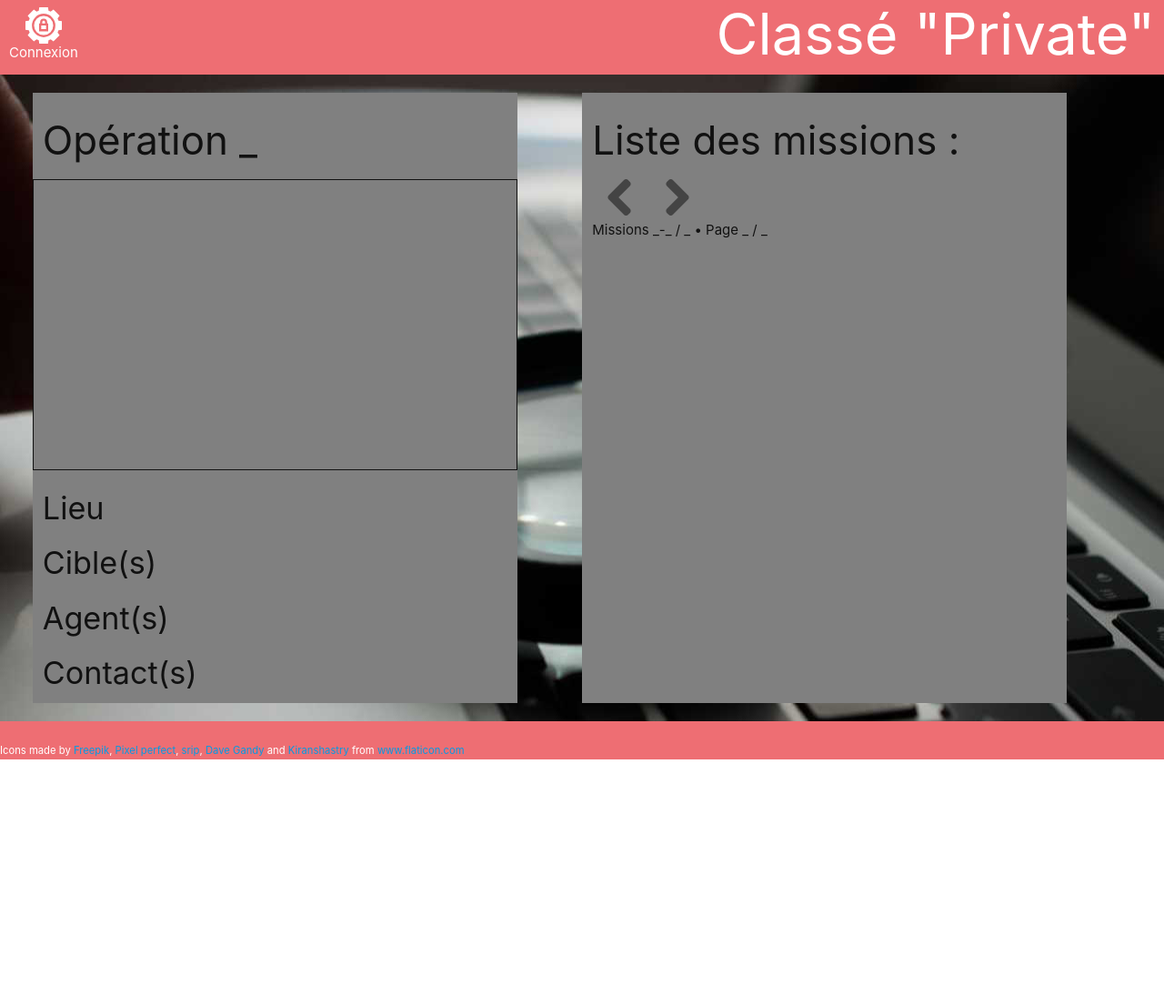
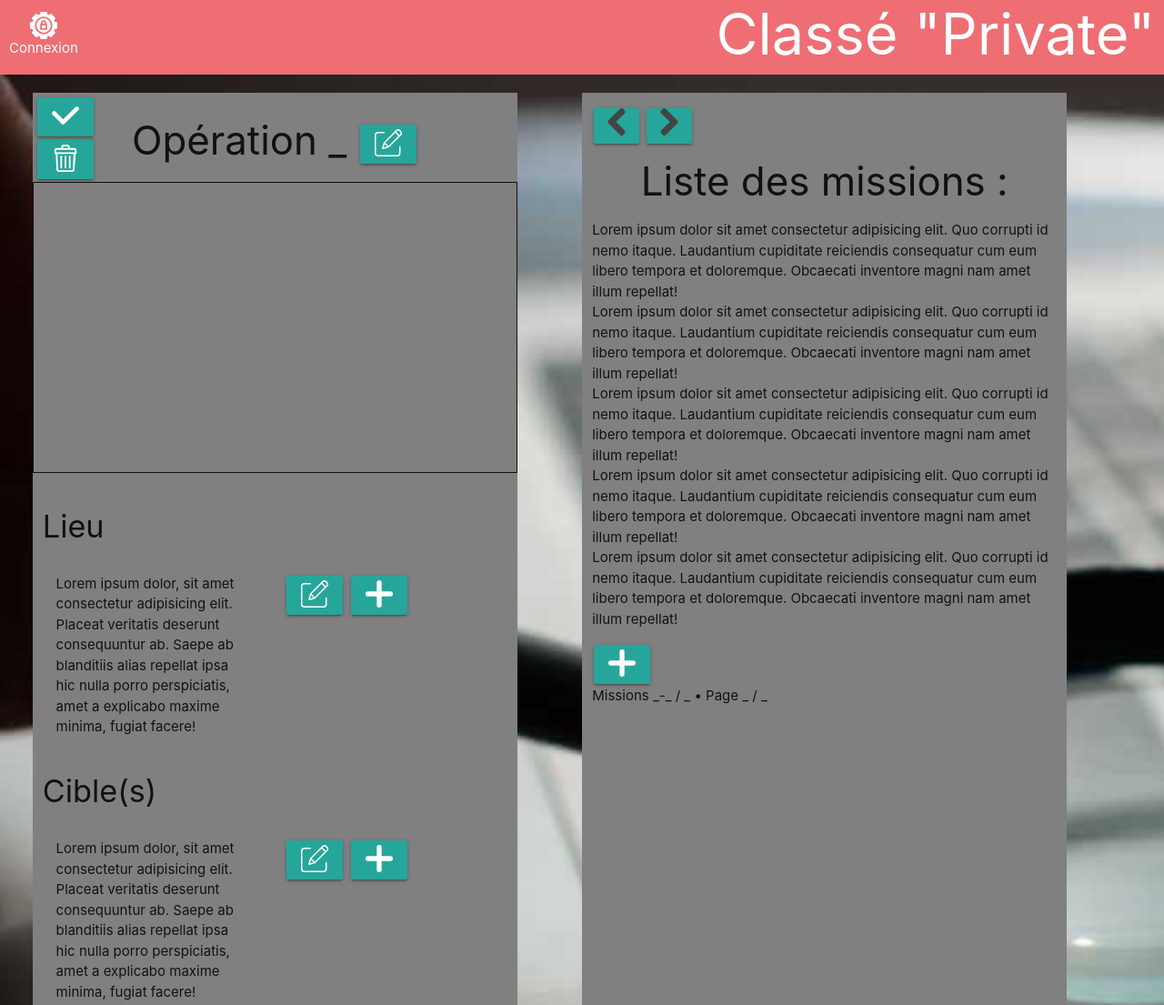
Before and after one commit to Iswenzz/Simplon-CTS, a website built with webpack: page public/index.html in a window 1280 px wide. Shown: the part 7-1112 px from the top of the page at 91% size. Before the commit the page ends 842 px from the top, so only its background shows below. Built offline with nearby package versions, Linux system fonts and the light colour scheme.

Commit message:
(front) boutons stylisés

```diff
--- a/public/index.html
+++ b/public/index.html
@@ -80,11 +80,11 @@
 	<main>
 		<div class="row">
 			<!-- page gauche : détails -->
-			<section id="mission-detail" class="page col m11 l5">
+			<section id="page-mission-detail" class="page col m11 l5">
 				<!-- titre de la mission : à insérer en JS -->
 				<h3>
 					Opération <span id="mission-title">_</span>
-					<button id="mission-details-title-edit" class="visible-when-connected"
+					<button id="mission-details-title-edit" class="btn visible-when-connected"
 						title="Éditer le nom de la mission">
 						<svg xmlns="http://www.w3.org/2000/svg" viewBox="0 -1 401.5 401">
 							<path
@@ -95,15 +95,15 @@
 				</h3>
 
 				<!-- contrôle mission entière -->
-				<section class="controls visible-when-connected">
-					<button id="mission-details-confirm" title="Confirmer la mission">
+				<section id="controls" class="visible-when-connected">
+					<button id="mission-details-confirm" title="Confirmer la mission" class="btn">
 						<svg xmlns="http://www.w3.org/2000/svg" viewBox="0 0 492 492">
 							<path
 								d="M484 104.5l-16-16c-5-5-11.8-8-19-8s-14 2.8-19 8L203.5 314.8 62 173.3c-5-5-11.8-8-19-8s-14 2.8-19 8l-16 16c-5 5-8 11.8-8 19s2.8 14 8 19l159.7 159.7c.2.3.4.6.7.8l16 16c5 5 11.8 7.6 19 7.6h.1c7.2 0 14-2.5 19-7.6L484 142.5a27 27 0 0 0 0-38z" />
 						</svg>
 						<span class="sr-only">Confirmer la mission</span>
 					</button>
-					<button id="mission-details-delete" title="Supprimer la mission">
+					<button id="mission-details-delete" title="Supprimer la mission" class="btn">
 						<svg xmlns="http://www.w3.org/2000/svg" viewBox="0 0 512 512">
 							<path
 								d="M424 64h-88V48a48 48 0 0 0-48-48h-64a48 48 0 0 0-48 48v16H88a40 40 0 0 0-40 40v56a16 16 0 0 0 16 16h8.7l13.8 290.3a48 48 0 0 0 47.9 45.7h243a48 48 0 0 0 47.9-45.7L448 176a16 16 0 0 0 16-16v-56a40 40 0 0 0-40-40zM208 48a16 16 0 0 1 16-16h64a16 16 0 0 1 16 16v16h-96zM80 104a8 8 0 0 1 8-8h336a8 8 0 0 1 8 8v40H80zm313.5 360.8a16 16 0 0 1-16 15.2h-243a16 16 0 0 1-16-15.2L104.8 176h302.4z" />
@@ -125,13 +125,16 @@
 				<!-- résumé écrit -->
 				<section id="description">
 					<!-- lieu -->
-					<section id="location">
-						<h4>Lieu</h4>
-						<p id="location-desc"></p>
-						<div class="logo-container">
+					<section id="location" class="row">
+						<h4 class="col s12">Lieu</h4>
+						<p id="location-desc" class="col m12 l5">Lorem ipsum dolor, sit amet consectetur adipisicing
+							elit. Placeat
+							veritatis deserunt consequuntur ab. Saepe ab blanditiis alias repellat ipsa hic nulla porro
+							perspiciatis, amet a explicabo maxime minima, fugiat facere!</p>
+						<div class="logo-container col m12 l5">
 							<!-- image du pays TODO -->
 							<button id="mission-details-country-edit" title="Changer le pays"
-								class="visible-when-connected">
+								class="btn visible-when-connected">
 								<svg xmlns="http://www.w3.org/2000/svg" viewBox="0 -1 401.5 401">
 									<path
 										d="M370.6 251a10 10 0 0 0-10 10v88.8a30 30 0 0 1-30 30H50a30 30 0 0 1-30-30V89.2a30 30 0 0 1 30-30h88.8a10 10 0 1 0 0-20H50a50 50 0 0 0-50 50v260.6a50 50 0 0 0 50 50h280.6a50 50 0 0 0 50-50V261a10 10 0 0 0-10-10zm6-237.6a45 45 0 0 0-63.6 0L134.6 191.8a10 10 0 0 0-2.6 4.4L108.6 281a10 10 0 0 0 12.3 12.3l84.7-23.5a10 10 0 0 0 4.4-2.6L388.4 88.8a45 45 0 0 0 0-63.6zm-220.3 185l146-146 47 47-146 146zm-9.4 19l37.6 37.6-52 14.4zM374.2 74.7l-10.6 10.6-47-47L327 27.6a25 25 0 0 1 35.4 0L374 39.3a25 25 0 0 1 0 35.4zm0 0" />
@@ -140,7 +143,7 @@
 							</button>
 							<!-- logo(s) planque TODO -->
 							<button id="mission-details-hideout-add" title="Ajouter une planque"
-								class="visible-when-connected">
+								class="btn visible-when-connected">
 								<svg xmlns="http://www.w3.org/2000/svg" viewBox="0 0 448 448">
 									<path
 										d="M408 184H272a8 8 0 0 1-8-8V40a40 40 0 1 0-80 0v136a8 8 0 0 1-8 8H40a40 40 0 1 0 0 80h136a8 8 0 0 1 8 8v136a40 40 0 1 0 80 0V272a8 8 0 0 1 8-8h136a40 40 0 1 0 0-80zm0 0" />
@@ -151,13 +154,16 @@
 					</section>
 
 					<!-- cible(s) -->
-					<section id="target">
-						<h4>Cible(s)</h4>
-						<p id="target-desc"></p>
-						<div class="logo-container">
+					<section id="target" class="row">
+						<h4 class="col s12">Cible(s)</h4>
+						<p id="target-desc" class="col m12 l5">Lorem ipsum dolor, sit amet consectetur adipisicing elit.
+							Placeat veritatis
+							deserunt consequuntur ab. Saepe ab blanditiis alias repellat ipsa hic nulla porro
+							perspiciatis, amet a explicabo maxime minima, fugiat facere!</p>
+						<div class="logo-container col m12 l5">
 							<!-- logo type mission TODO -->
 							<button id="mission-details-type-edit" title="Changer le type de mission"
-								class="visible-when-connected">
+								class="btn visible-when-connected">
 								<svg xmlns="http://www.w3.org/2000/svg" viewBox="0 -1 401.5 401">
 									<path
 										d="M370.6 251a10 10 0 0 0-10 10v88.8a30 30 0 0 1-30 30H50a30 30 0 0 1-30-30V89.2a30 30 0 0 1 30-30h88.8a10 10 0 1 0 0-20H50a50 50 0 0 0-50 50v260.6a50 50 0 0 0 50 50h280.6a50 50 0 0 0 50-50V261a10 10 0 0 0-10-10zm6-237.6a45 45 0 0 0-63.6 0L134.6 191.8a10 10 0 0 0-2.6 4.4L108.6 281a10 10 0 0 0 12.3 12.3l84.7-23.5a10 10 0 0 0 4.4-2.6L388.4 88.8a45 45 0 0 0 0-63.6zm-220.3 185l146-146 47 47-146 146zm-9.4 19l37.6 37.6-52 14.4zM374.2 74.7l-10.6 10.6-47-47L327 27.6a25 25 0 0 1 35.4 0L374 39.3a25 25 0 0 1 0 35.4zm0 0" />
@@ -166,7 +172,7 @@
 							</button>
 							<!-- portrait(s) cible TODO -->
 							<button id="mission-details-target-add" title="Ajouter une cible"
-								class="visible-when-connected">
+								class="btn visible-when-connected">
 								<svg xmlns="http://www.w3.org/2000/svg" viewBox="0 0 448 448">
 									<path
 										d="M408 184H272a8 8 0 0 1-8-8V40a40 40 0 1 0-80 0v136a8 8 0 0 1-8 8H40a40 40 0 1 0 0 80h136a8 8 0 0 1 8 8v136a40 40 0 1 0 80 0V272a8 8 0 0 1 8-8h136a40 40 0 1 0 0-80zm0 0" />
@@ -177,13 +183,16 @@
 					</section>
 
 					<!-- agent(s) -->
-					<section id="agent">
-						<h4>Agent(s)</h4>
-						<p id="agent-desc"></p>
-						<div class="logo-container">
+					<section id="agent" class="row">
+						<h4 class="col s12">Agent(s)</h4>
+						<p id="agent-desc" class="col m12 l5">Lorem ipsum dolor, sit amet consectetur adipisicing elit.
+							Placeat veritatis
+							deserunt consequuntur ab. Saepe ab blanditiis alias repellat ipsa hic nulla porro
+							perspiciatis, amet a explicabo maxime minima, fugiat facere!</p>
+						<div class="logo-container col m12 l5">
 							<!-- portrait(s) agent TODO -->
 							<button id="mission-details-agent-add" title="Ajouter un agent"
-								class="visible-when-connected">
+								class="btn visible-when-connected">
 								<svg xmlns="http://www.w3.org/2000/svg" viewBox="0 0 448 448">
 									<path
 										d="M408 184H272a8 8 0 0 1-8-8V40a40 40 0 1 0-80 0v136a8 8 0 0 1-8 8H40a40 40 0 1 0 0 80h136a8 8 0 0 1 8 8v136a40 40 0 1 0 80 0V272a8 8 0 0 1 8-8h136a40 40 0 1 0 0-80zm0 0" />
@@ -194,13 +203,16 @@
 					</section>
 
 					<!-- contact(s) -->
-					<section id="contact">
-						<h4>Contact(s)</h4>
-						<p id="contact-desc"></p>
-						<div class="logo-container">
+					<section id="contact" class="row">
+						<h4 class="col s12">Contact(s)</h4>
+						<p id="contact-desc" class="col m12 l5">Lorem ipsum dolor, sit amet consectetur adipisicing
+							elit. Placeat veritatis
+							deserunt consequuntur ab. Saepe ab blanditiis alias repellat ipsa hic nulla porro
+							perspiciatis, amet a explicabo maxime minima, fugiat facere!</p>
+						<div class="logo-container col m12 l5">
 							<!-- portrait(s) contact TODO -->
 							<button id="mission-details-contact-add" title="Ajouter un contact"
-								class="visible-when-connected">
+								class="btn visible-when-connected">
 								<svg xmlns="http://www.w3.org/2000/svg" viewBox="0 0 448 448">
 									<path
 										d="M408 184H272a8 8 0 0 1-8-8V40a40 40 0 1 0-80 0v136a8 8 0 0 1-8 8H40a40 40 0 1 0 0 80h136a8 8 0 0 1 8 8v136a40 40 0 1 0 80 0V272a8 8 0 0 1 8-8h136a40 40 0 1 0 0-80zm0 0" />
@@ -213,11 +225,10 @@
 			</section>
 
 			<!-- page droite : liste TODO -->
-			<section id="mission-list" class="page col m11 l5">
-				<h3>Liste des missions :</h3>
+			<section id="page-mission-list" class="page col m11 l5">
 				<!-- changement de page -->
 				<ul id="mission-list-pagination" class="pagination">
-					<li><a href="#!" title="Passer à la page précédente" id="previous">
+					<li><a href="#!" title="Passer à la page précédente" id="previous" role="button" class="btn">
 							<svg xmlns="http://www.w3.org/2000/svg" viewBox="0 0 444.5 444.5">
 								<path
 									d="M213 222.4L352 83.7a35 35 0 0 0 10.6-25.8A35 35 0 0 0 351.9 32l-21.4-21.4A35 35 0 0 0 304.6 0a35 35 0 0 0-25.8 10.6l-186 186a35 35 0 0 0-10.6 25.8 35 35 0 0 0 10.6 25.8l186 186a35 35 0 0 0 25.8 10.6 35 35 0 0 0 25.8-10.6l21.4-21.4a35 35 0 0 0 10.6-25.7 36 36 0 0 0-10.6-26L213 222.4z" />
@@ -225,7 +236,7 @@
 							<span class="sr-only">Passer à la page précédente</span>
 						</a>
 					</li>
-					<li><a href="#!" title="Passer à la page suivante" id="next">
+					<li><a href="#!" title="Passer à la page suivante" id="next" role="button" class="btn">
 							<svg xmlns="http://www.w3.org/2000/svg" viewBox="0 0 444.8 444.8">
 								<path
 									d="M352 196.7l-186-186A34 34 0 0 0 140.2 0a34 34 0 0 0-25.7 10.8L92.8 32.3A35 35 0 0 0 82.2 58c0 10 3.5 18.6 10.6 26l138.8 138.5L92.8 361.2a35 35 0 0 0-10.6 25.7c0 10 3.5 18.6 10.6 26l21.7 21.4a35 35 0 0 0 25.7 10.6 35 35 0 0 0 25.7-10.6l186-186c7-7.4 10.6-16 10.6-26a35 35 0 0 0-10.6-25.7z" />
@@ -235,10 +246,28 @@
 					</li>
 				</ul>
 
-				<ul id="mission-list"></ul>
+				<h3>Liste des missions :</h3>
+
+				<ul id="mission-list">
+					<li>Lorem ipsum dolor sit amet consectetur adipisicing elit. Quo corrupti id nemo itaque. Laudantium
+						cupiditate reiciendis consequatur cum eum libero tempora et doloremque. Obcaecati inventore
+						magni nam amet illum repellat!</li>
+					<li>Lorem ipsum dolor sit amet consectetur adipisicing elit. Quo corrupti id nemo itaque. Laudantium
+						cupiditate reiciendis consequatur cum eum libero tempora et doloremque. Obcaecati inventore
+						magni nam amet illum repellat!</li>
+					<li>Lorem ipsum dolor sit amet consectetur adipisicing elit. Quo corrupti id nemo itaque. Laudantium
+						cupiditate reiciendis consequatur cum eum libero tempora et doloremque. Obcaecati inventore
+						magni nam amet illum repellat!</li>
+					<li>Lorem ipsum dolor sit amet consectetur adipisicing elit. Quo corrupti id nemo itaque. Laudantium
+						cupiditate reiciendis consequatur cum eum libero tempora et doloremque. Obcaecati inventore
+						magni nam amet illum repellat!</li>
+					<li>Lorem ipsum dolor sit amet consectetur adipisicing elit. Quo corrupti id nemo itaque. Laudantium
+						cupiditate reiciendis consequatur cum eum libero tempora et doloremque. Obcaecati inventore
+						magni nam amet illum repellat!</li>
+				</ul>
 
 				<div id="mission-list-footer">
-					<button title="Ajouter une mission" id="mission-list-add" class="visible-when-connected">
+					<button title="Ajouter une mission" id="mission-list-add" class="btn visible-when-connected">
 						<svg xmlns="http://www.w3.org/2000/svg" viewBox="0 0 448 448">
 							<path
 								d="M408 184H272a8 8 0 0 1-8-8V40a40 40 0 1 0-80 0v136a8 8 0 0 1-8 8H40a40 40 0 1 0 0 80h136a8 8 0 0 1 8 8v136a40 40 0 1 0 80 0V272a8 8 0 0 1 8-8h136a40 40 0 1 0 0-80zm0 0" />
--- a/src/assets/scss/style.scss
+++ b/src/assets/scss/style.scss
@@ -48,7 +48,7 @@ img {
 @import "node_modules/materialize-css/sass/materialize";
 
 // ----- Custom CSS ----- TODO
-// whole page
+// ----- whole page -----
 body {
 	display: flex;
 	min-height: 100vh;
@@ -82,7 +82,16 @@ main {
 	// }
 }
 
-// navbar
+// icons
+a,
+button {
+	svg {
+		width: 30px;
+		fill: currentColor;
+	}
+}
+
+// ----- navbar -----
 nav {
 	display: flex;
 	justify-content: space-between;
@@ -113,32 +122,48 @@ nav {
 	}
 }
 
-// icons
-a,
-button {
-	svg {
-		width: 40px;
-		fill: currentColor;
-	}
-}
-
 // dropdown connexion
 .dropdown-content {
 	color: initial;
 	padding: 20px !important;
 }
 
-// pages
+// ----- pages -----
 .page {
 	background: gray;
 }
 
+h3 {
+	text-align: center;
+}
+
+.btn {
+	height: initial;
+	line-height: initial;
+	padding: 5px 16px;
+	margin: 2px;
+}
+
 // --- page détails
+#page-mission-detail {
+	position: relative;
+}
+
+#controls {
+	position: absolute;
+	top: 3px;
+	left: 3px;
+	display: flex;
+	flex-direction: column;
+}
+
 #illustration {
 	height: 40vh;
 	border: 1px solid;
 	background: gray;
 }
+
+// --- page liste
 
 // accessibilité
 .sr-only:not(:focus):not(:active) {
```
